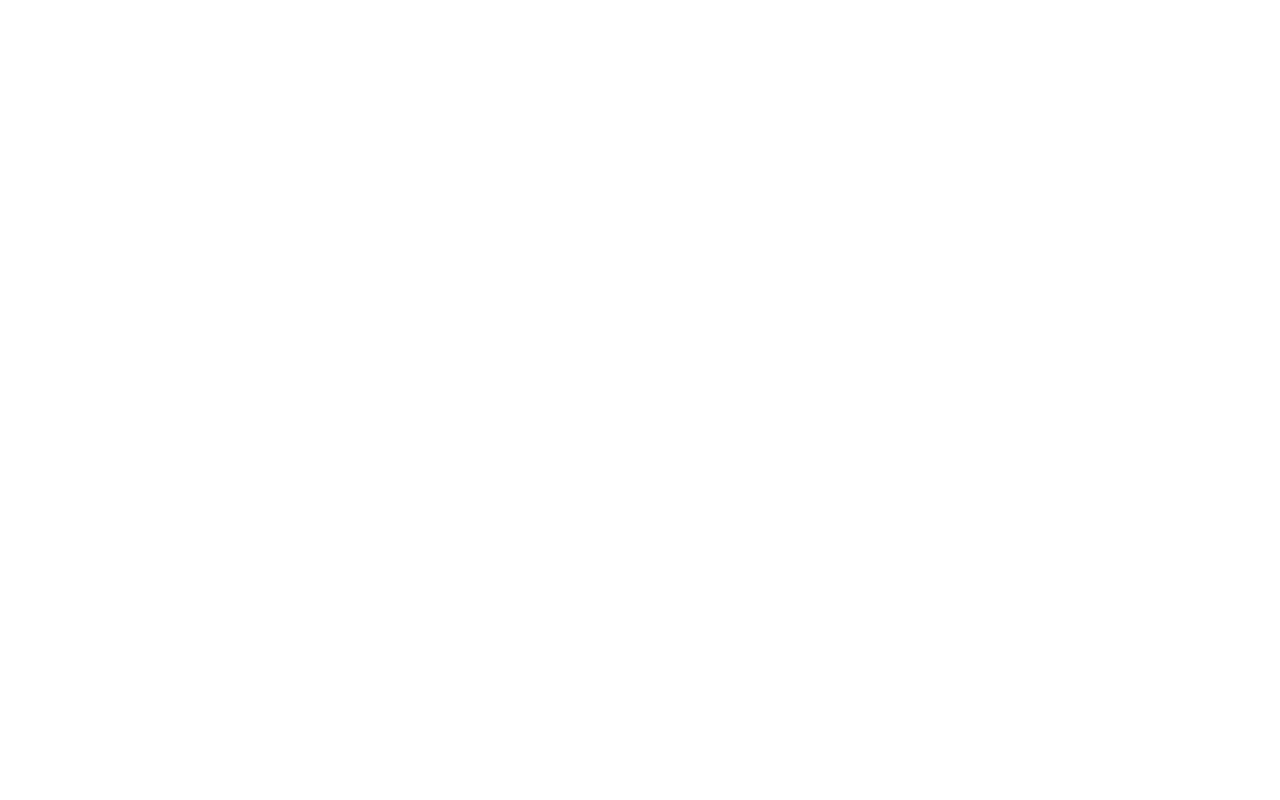
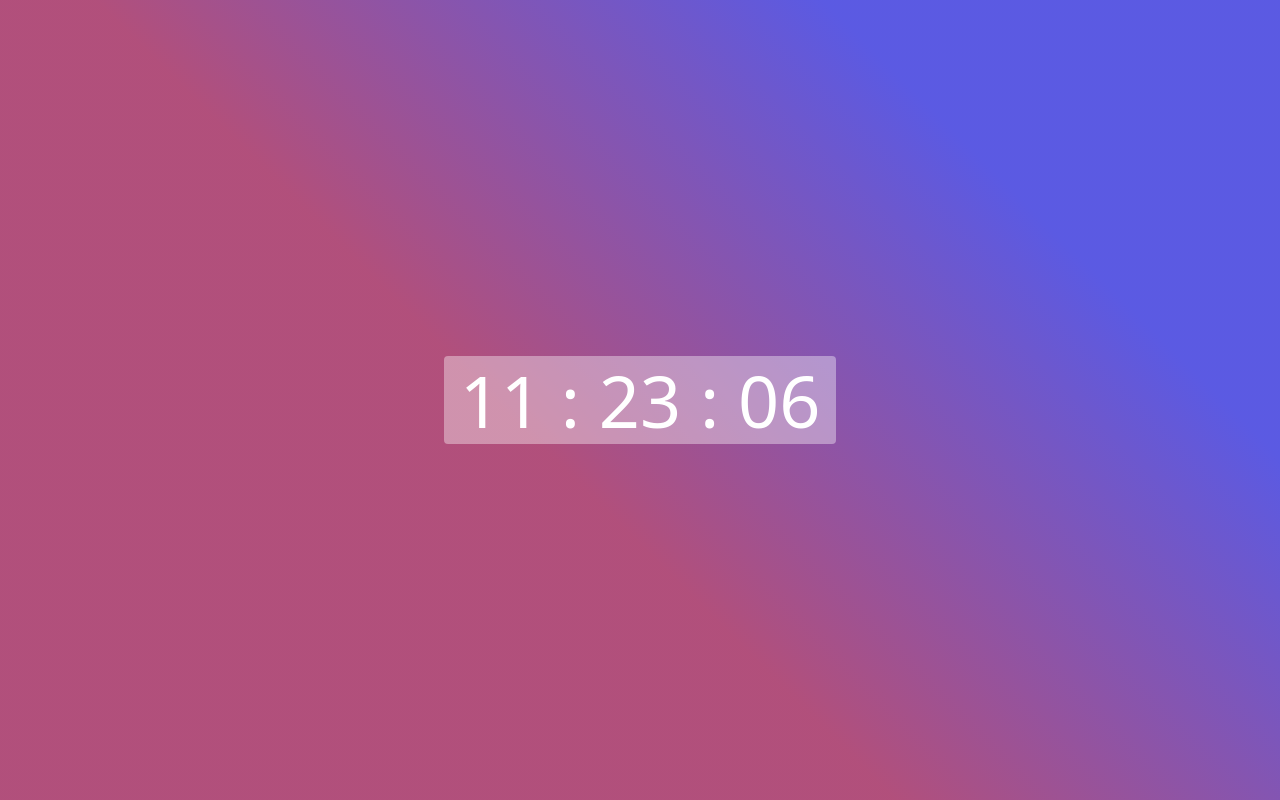
Before and after one commit to Parmanand-Parveen/Javascript-practice, a website built with Vite: page Digital Clock/index.html in a window 1280 px wide. Built offline with nearby package versions, Linux system fonts and the light colour scheme.

Commit message:
Completed ✅

```diff
--- a/Digital Clock/index.html
+++ b/Digital Clock/index.html
@@ -9,6 +9,17 @@
 <body>
 
 
+    <div id="wrapper" class="min-h-screen h-full w-full flex justify-center items-center">
+        <div class="box text-7xl py-2 px-4 rounded text-white">
+            <span class="hours">00</span>
+            <span>:</span>
+            <span class="min">00</span>
+            <span>:</span>
+            <span class="sec">00</span>
+        </div>
+    </div>
+
+
     <script src="script.js"></script>
 </body>
 </html>
--- a/Digital Clock/script.js
+++ b/Digital Clock/script.js
@@ -0,0 +1,12 @@
+ let hours = document.querySelector(".hours")
+ let min = document.querySelector(".min")
+ let sec = document.querySelector(".sec")
+
+setInterval(() => {
+    let now = new Date()
+
+    hours.innerHTML= (now.getHours()<10?"0":"")+now.getHours()
+    min.innerHTML= ( now.getMinutes()<10?"0":"")+ now.getMinutes()
+    sec.innerHTML= (now.getSeconds()<10?"0":"") + now.getSeconds()
+
+}, 1000);
--- a/Digital Clock/style.css
+++ b/Digital Clock/style.css
@@ -1,3 +1,13 @@
 @tailwind base;
 @tailwind components;
 @tailwind utilities;
+
+
+#wrapper{
+    background: rgb(170,63,111);
+background: linear-gradient(45deg, rgba(170,63,111,0.914402723980217) 43%, rgba(77,76,224,0.9200049648765756) 78%);
+}
+
+.box{
+    background-color: rgba(255, 255, 255, 0.382);
+}
```
